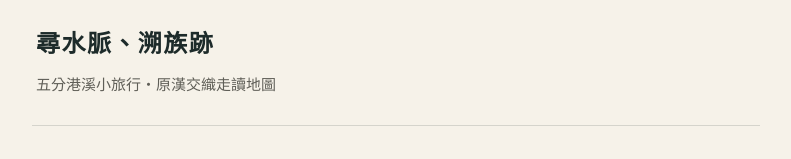
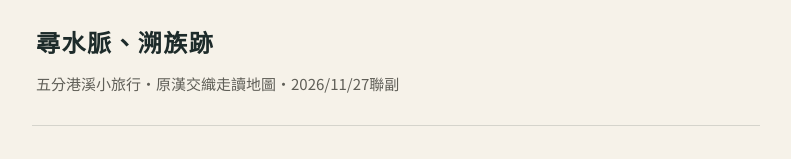
Before and after one commit to kuwawa1020-design/kuwawa-website, a plain HTML site: page index.html in a window 1280 px wide. Shown: the part 321-480 px from the top of the page, without its empty margins (244-1035 px from the left). Drawn offline with Linux system fonts and the light colour scheme.

Commit message:
首頁：〈尋水脈、溯族跡〉卡片加上 2026/11/27聯副
Co-Authored-By: Claude Opus 5.5 <noreply@anthropic.com>
Claude-Session: https://claude.ai/code/session_01Bq5jMhw2EMbYk1zQRzWRqv

```diff
--- a/index.html
+++ b/index.html
@@ -66,7 +66,7 @@
   </div>
   <audio id="bgm-audio" src="audio/gymnopedie-1.mp3" loop preload="none"></audio>
   <ul>
-    <li><a href="xunshuimai/"><h2>尋水脈、溯族跡</h2><p>五分港溪小旅行・原漢交織走讀地圖</p></a></li>
+    <li><a href="xunshuimai/"><h2>尋水脈、溯族跡</h2><p>五分港溪小旅行・原漢交織走讀地圖・2026/11/27聯副</p></a></li>
     <li><a href="river/"><h2>成為一條河</h2><p>五分港溪．十金句</p></a></li>
     <li><a href="camino/"><h2>從零公里出發</h2><p>兩牙及葡萄牙之路・2026 年 9 月</p></a></li>
     <li><a href="sharing/"><h2>一步一風景，一日一遇見</h2><p>葡萄牙之路朝聖分享會・十九天地圖導覽</p></a></li>
```
